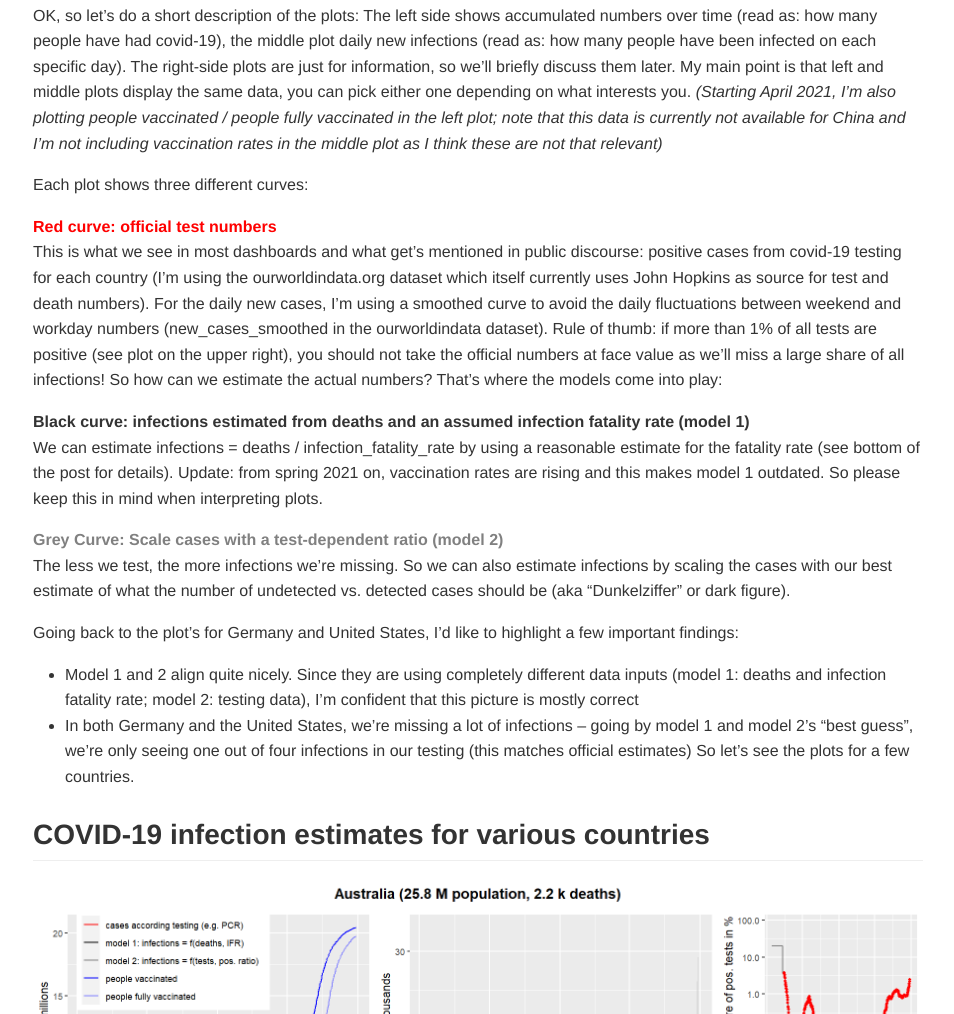
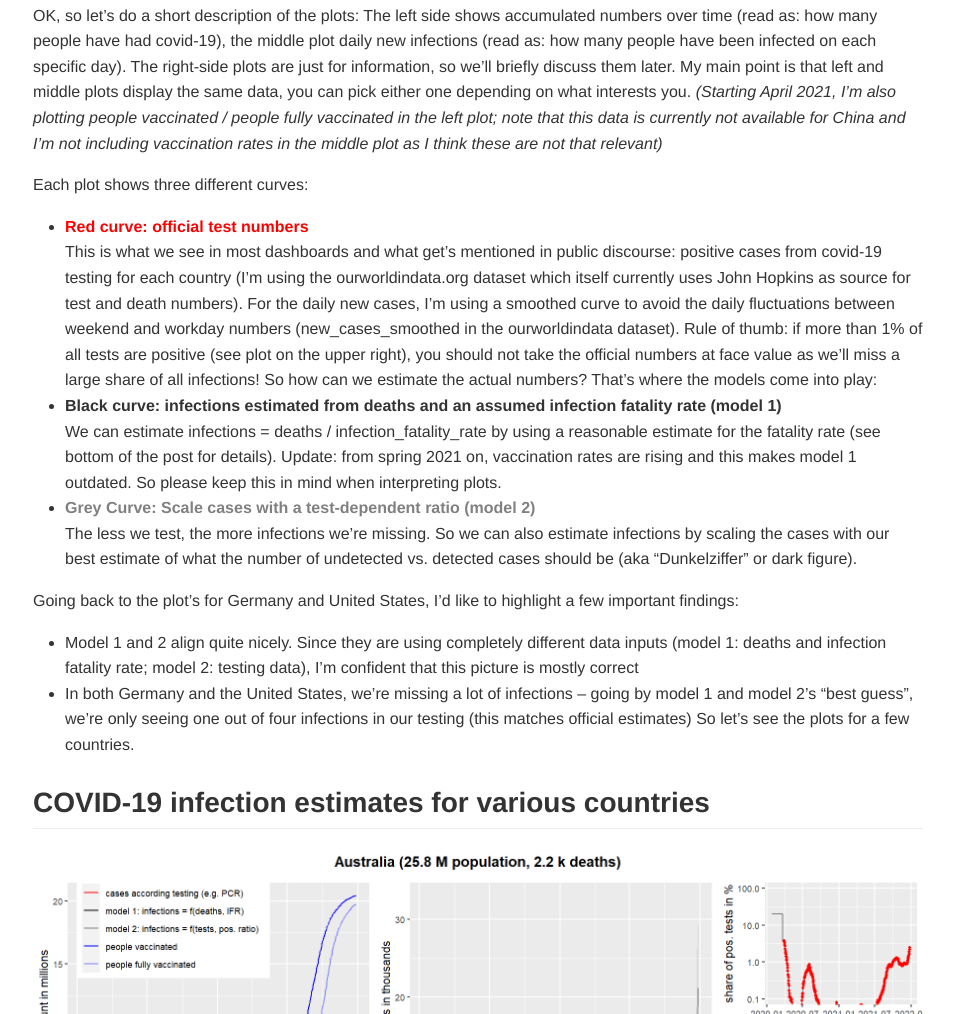
Before and after one commit to DanielsSim/site, a plain HTML site: page covid_models/corona_models.html in a window 1280 px wide. Shown: the part 1503-2517 px from the top of the page, without its empty margins (162-1116 px from the left). Drawn offline with nearby package versions, Linux system fonts and the light colour scheme.

```diff
--- a/covid_models/corona_models.html
+++ b/covid_models/corona_models.html
@@ -47,13 +47,12 @@
 <p>OK, so let’s do a short description of the plots: The left side shows accumulated numbers over time (read as: how many people have had covid-19), the middle plot daily new infections (read as: how many people have been infected on each specific day). The right-side plots are just for information, so we’ll briefly discuss them later. My main point is that left and middle plots display the same data, you can pick either one depending on what interests you.
 <em>(Starting April 2021, I’m also plotting people vaccinated / people fully vaccinated in the left plot; note that this data is currently not available for China and I’m not including vaccination rates in the middle plot as I think these are not that relevant)</em></p>
 <p>Each plot shows three different curves:</p>
-<p><span style="color:red"><b>Red curve: official test numbers</b></span><br>
+<ul>
+<li><span style="color:red"><b>Red curve: official test numbers</b></span><br>
 This is what we see in most dashboards and what get’s mentioned in public discourse: positive cases from covid-19 testing for each country (I’m using the ourworldindata.org dataset which itself currently uses John Hopkins as source for test and death numbers). For the daily new cases, I’m using a smoothed curve to avoid the daily fluctuations between weekend and workday numbers (new_cases_smoothed in the ourworldindata dataset).
-Rule of thumb: if more than 1% of all tests are positive (see plot on the upper right), you should not take the official numbers at face value as we’ll miss a large share of all infections! So how can we estimate the actual numbers? That’s where the models come into play:</p>
-<p><b>Black curve: infections estimated from deaths and an assumed infection fatality rate (model 1)</b><br>
-We can estimate infections = deaths / infection_fatality_rate by using a reasonable estimate for the fatality rate (see bottom of the post for details). Update: from spring 2021 on, vaccination rates are rising and this makes model 1 outdated. So please keep this in mind when interpreting plots.</p>
-<p><span style="color:grey"><b>Grey Curve: Scale cases with a test-dependent ratio (model 2)</b></span><br>
-The less we test, the more infections we’re missing. So we can also estimate infections by scaling the cases with our best estimate of what the number of undetected vs. detected cases should be (aka “Dunkelziffer” or dark figure).</p>
+Rule of thumb: if more than 1% of all tests are positive (see plot on the upper right), you should not take the official numbers at face value as we’ll miss a large share of all infections! So how can we estimate the actual numbers? That’s where the models come into play:</li><li><b>Black curve: infections estimated from deaths and an assumed infection fatality rate (model 1)</b><br>
+We can estimate infections = deaths / infection_fatality_rate by using a reasonable estimate for the fatality rate (see bottom of the post for details). Update: from spring 2021 on, vaccination rates are rising and this makes model 1 outdated. So please keep this in mind when interpreting plots.</li><li><span style="color:grey"><b>Grey Curve: Scale cases with a test-dependent ratio (model 2)</b></span><br>
+The less we test, the more infections we’re missing. So we can also estimate infections by scaling the cases with our best estimate of what the number of undetected vs. detected cases should be (aka “Dunkelziffer” or dark figure).</li></ul>
 <p>Going back to the plot’s for Germany and United States, I’d like to highlight a few important findings:</p>
 <ul>
 <li>Model 1 and 2 align quite nicely. Since they are using completely different data inputs (model 1: deaths and infection fatality rate; model 2: testing data), I’m confident that this picture is mostly correct</li><li>In both Germany and the United States, we’re missing a lot of infections – going by model 1 and model 2’s “best guess”, we’re only seeing one out of four infections in our testing (this matches official estimates)
```
Also changed, not shown: 1 other file.
